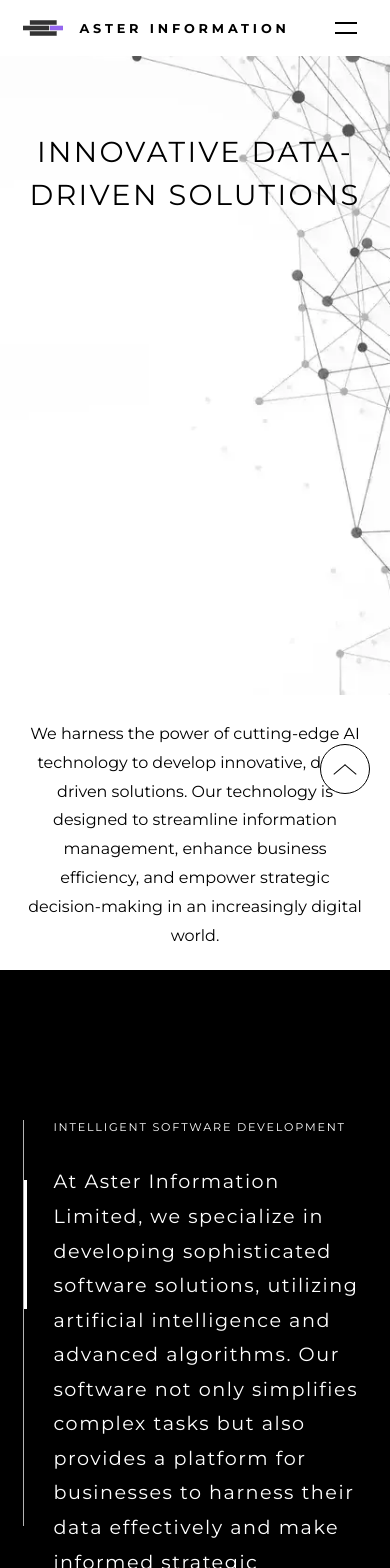
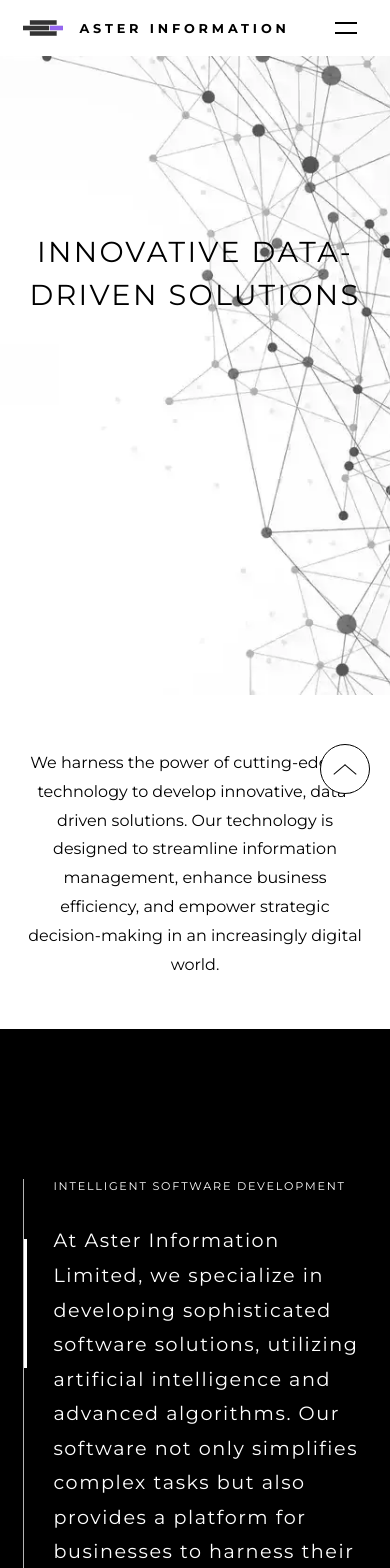
Before and after one commit to Moamal-2000/aster-information, a React (Vite) app: page /technology in a window 390 px wide. Shown: the top 1568 px of the page. Built offline with nearby package versions, Linux system fonts and the light colour scheme.

Commit message:
delete: ValueSection folder/files & improve TechHeroSection content positions and background image

```diff
--- a/src/Components/Pages/Technology/CoreExpertise/CoreExpertise.module.scss
+++ b/src/Components/Pages/Technology/CoreExpertise/CoreExpertise.module.scss
@@ -2,7 +2,6 @@
 
 .coreExpertise {
   background-color: var(--black);
-  margin-top: 20px;
   height: 1000px;
   position: relative;
   display: flex;
--- a/src/Components/Pages/Technology/TechHeroSection/TechHeroSection.jsx
+++ b/src/Components/Pages/Technology/TechHeroSection/TechHeroSection.jsx
@@ -10,6 +10,13 @@ const TechHeroSection = () => {
         alt="Geometric network of interconnected points forming a mesh-like structure on a white background."
       />
       <h1>INNOVATIVE DATA-DRIVEN SOLUTIONS</h1>
+
+      <p className="container">
+        We harness the power of cutting-edge AI technology to develop
+        innovative, data-driven solutions. Our technology is designed to
+        streamline information management, enhance business efficiency, and
+        empower strategic decision-making in an increasingly digital world.
+      </p>
     </section>
   );
 };
--- a/src/Components/Pages/Technology/TechHeroSection/TechHeroSection.module.scss
+++ b/src/Components/Pages/Technology/TechHeroSection/TechHeroSection.module.scss
@@ -2,57 +2,11 @@
 
 .technology {
   position: relative;
-  height: 1000px;
-}
-
-@media (max-width: 1400px) {
-  .technology {
-    height: 880px;
-  }
-}
-
-@media (max-width: 1300px) {
-  .technology {
-    height: 820px;
-  }
-}
-
-@include large {
-  .technology {
-    height: 740px;
-  }
-}
-
-@media (max-width: 1100px) {
-  .technology {
-    height: 680px;
-  }
-}
-
-@include medium {
-  .technology {
-    height: 600px;
-  }
-}
-
-@include small {
-  .technology {
-    height: 620px;
-  }
-}
-
-@include very-small {
-  .technology {
-    height: 430px;
-  }
 }
 
 .technology .technologyBg {
-  position: absolute;
-  left: 0;
+  position: relative;
   top: -100px;
-  width: 100%;
-  height: auto;
   z-index: -1;
 }
 
@@ -60,7 +14,7 @@
   .technology .technologyBg {
     height: 695px;
     object-fit: cover;
-    object-position: -250px 0;
+    object-position: -240px 0;
   }
 }
 
@@ -70,10 +24,16 @@
   }
 }
 
+@media (max-width: 520px) {
+  .technology .technologyBg {
+    object-position: -480px 0;
+  }
+}
+
 @include very-small {
   .technology .technologyBg {
     height: 500px;
-    object-position: -240px 0;
+    object-position: -300px 0;
   }
 }
 
@@ -86,6 +46,10 @@
   width: 922px;
   margin: 0 auto;
   padding: 30px 0;
+  position: absolute;
+  left: 50%;
+  translate: -50% 0;
+  top: 100px;
 }
 
 @include medium {
@@ -108,3 +72,32 @@
     width: 100%;
   }
 }
+
+.technology>p {
+  line-height: 1.8em;
+  text-align: center;
+  font-size: 1.5rem;
+  max-width: 740px;
+  margin: 0 auto;
+  text-wrap: balance;
+  position: relative;
+  top: -50px;
+}
+
+@include medium {
+  .technology>p {
+    font-size: 1.3rem;
+  }
+}
+
+@include small {
+  .technology>p {
+    font-size: 1rem;
+  }
+}
+
+@include very-small {
+  .technology>p {
+    font-size: .9rem;
+  }
+}
--- a/src/Components/Pages/Technology/Technology.jsx
+++ b/src/Components/Pages/Technology/Technology.jsx
@@ -8,7 +8,6 @@ import DataSecurity from "./DataSecurity/DataSecurity";
 import TechHeroSection from "./TechHeroSection/TechHeroSection";
 import s from "./Technology.module.scss";
 import UserExperience from "./UserExperience/UserExperience";
-import ValueSection from "./ValueSection/ValueSection";
 
 const Technology = () => {
   const { currentPage } = useGlobalContext();
@@ -33,7 +32,6 @@ const Technology = () => {
         id="technologyPage"
       >
         <TechHeroSection />
-        <ValueSection />
         <CoreExpertise />
         <UserExperience />
         <DataManagement />
--- a/src/Components/Pages/Technology/ValueSection/ValueSection.jsx
+++ b/src/Components/Pages/Technology/ValueSection/ValueSection.jsx
@@ -3,12 +3,7 @@ import s from "./ValueSection.module.scss";
 const ValueSection = () => {
   return (
     <section className={s.valueSection}>
-      <p className="container">
-        We harness the power of cutting-edge AI technology to develop
-        innovative, data-driven solutions. Our technology is designed to
-        streamline information management, enhance business efficiency, and
-        empower strategic decision-making in an increasingly digital world.
-      </p>
+
     </section>
   );
 };
--- a/src/Components/Pages/Technology/ValueSection/ValueSection.module.scss
+++ b/src/Components/Pages/Technology/ValueSection/ValueSection.module.scss
@@ -1,28 +1 @@
 @import "src/Styles/mixins.scss";
-
-.valueSection>p {
-  line-height: 1.8em;
-  text-align: center;
-  font-size: 1.5rem;
-  max-width: 740px;
-  margin: 0 auto;
-  text-wrap: balance;
-}
-
-@include medium {
-  .valueSection>p {
-    font-size: 1.3rem;
-  }
-}
-
-@include small {
-  .valueSection>p {
-    font-size: 1rem;
-  }
-}
-
-@include very-small {
-  .valueSection>p {
-    font-size: .9rem;
-  }
-}
```
